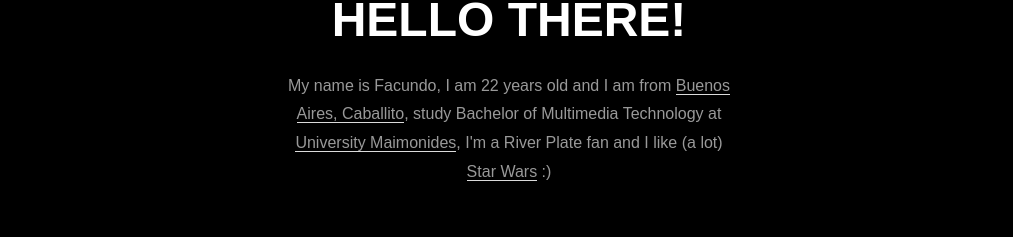
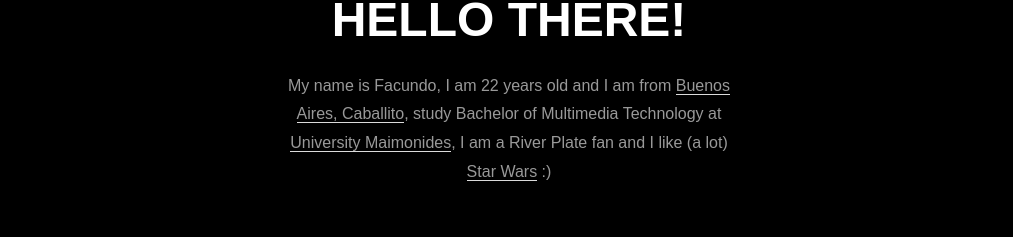
Before and after one commit to facundoezequiel/facubrahim.com, a Next.js app: page / in a window 1280 px wide. Shown: the part 808-1045 px from the top of the page, without its empty margins (131-1144 px from the left). Built offline with nearby package versions, Linux system fonts and the light colour scheme; a web font is replaced by a local one.

Commit message:
About Me Text Error Fixed

```diff
--- a/components/aboutMe/index.js
+++ b/components/aboutMe/index.js
@@ -22,7 +22,7 @@
           <NextLink href="https://www.maimonides.edu/carreras/tecnologia-multimedial/">
             <a target="_blank">University Maimonides</a>
           </NextLink>
-          , I'm a River Plate fan and I like (a lot){" "}
+          , I am a River Plate fan and I like (a lot){" "}
           <NextLink href="https://www.youtube.com/watch?v=OE5mboRvSJg">
             <a target="_blank">Star Wars</a>
           </NextLink>{" "}
```
